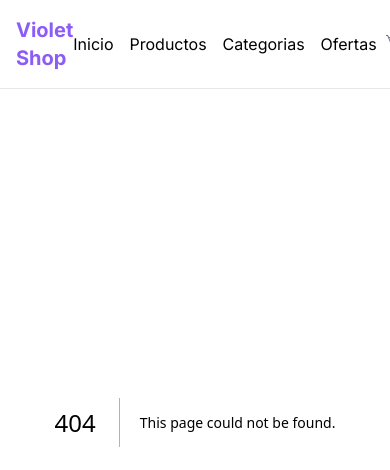
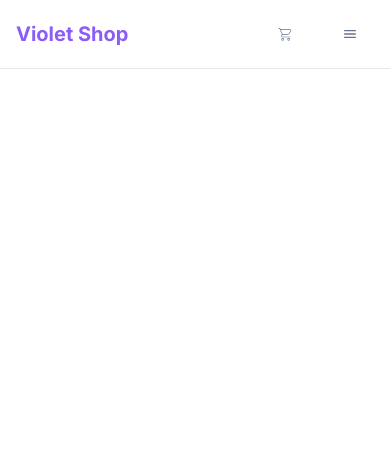
Before and after one commit to josecoronel20/ecommerceRefactor, a Next.js app: page /productos/1 in a window 390 px wide. Before the commit this address had no page. Shown: the top 470 px of the page. Built offline with nearby package versions, Linux system fonts and the light colour scheme.

Commit message:
corrige estilos responsive

```diff
--- a/src/app/page.tsx
+++ b/src/app/page.tsx
@@ -6,7 +6,7 @@ import React from "react";
 const Home = () => {
   return (
     <main>
-      <section className="flex flex-col items-center justify-center h-96 gap-5 pt-20">
+      <section className="flex flex-col items-center justify-center h-screen md:h-96 gap-5 pt-36 ">
         <div className="flex flex-col items-center justify-center gap-5">
           <h1 className="text-6xl font-bold text-violet-600 text-center">Descubre Productos Exclusivos</h1>
           <p className="text-gray-500 w-3/4 text-center">
--- /dev/null
+++ b/src/app/productos/[id]/page.tsx
@@ -0,0 +1,11 @@
+import React from 'react'
+import { useParams } from 'next/navigation';
+
+const page = () => {
+  const { id } = useParams();
+  return (
+    <div>{id}</div>
+  )
+}
+
+export default page
--- a/src/app/productos/detalles/page.tsx
+++ /dev/null
@@ -1,9 +0,0 @@
-import React from 'react'
-
-const ProductoDetalle = () => {
-  return (
-    <div>ProductoDetalle</div>
-  )
-}
-
-export default ProductoDetalle
--- a/src/assets/icons/index.tsx
+++ b/src/assets/icons/index.tsx
@@ -29,3 +29,9 @@ export const LoadingIcon: React.FC<IconProps> = ({ className = '', width = 24, h
     <path fill={color} stroke="currentColor" stroke-dasharray="16" stroke-dashoffset="16" stroke-linecap="round" stroke-linejoin="round" stroke-width="2" d="M12 3c4.97 0 9 4.03 9 9"><animate fill="freeze" attributeName="stroke-dashoffset" dur="0.2s" values="16;0"/><animateTransform attributeName="transform" dur="1.5s" repeatCount="indefinite" type="rotate" values="0 12 12;360 12 12"/></path>
   </svg>
 );
+
+export const MenuIcon: React.FC<IconProps> = ({ className = '', width = 24, height = 24, color = grayColor }) => (
+  <svg xmlns="http://www.w3.org/2000/svg" width={width} height={height} viewBox="0 0 24 24" className={className}>
+    <path fill={color} d="M4 18q-.425 0-.712-.288T3 17t.288-.712T4 16h16q.425 0 .713.288T21 17t-.288.713T20 18zm0-5q-.425 0-.712-.288T3 12t.288-.712T4 11h16q.425 0 .713.288T21 12t-.288.713T20 13zm0-5q-.425 0-.712-.288T3 7t.288-.712T4 6h16q.425 0 .713.288T21 7t-.288.713T20 8z"/>
+  </svg>
+);
--- a/src/components/header/Carrito.tsx
+++ b/src/components/header/Carrito.tsx
@@ -45,25 +45,25 @@ const Carrito = () => {
         </DialogContent>
       </Dialog>
 
-      <div
-        className="cursor-pointer hover:bg-gray-100 rounded duration-150 ease-in-out p-2 relative"
+      <Button
+        variant="ghost"
         onClick={toggle}
       >
         {<CartIcon />}
         {totalItems > 0 && (
-          <span className="absolute top-0 right-0 text-sm font-semibold text-violet-600">
+          <span className=" text-sm font-semibold text-violet-600">
             {totalItems}
           </span>
         )}
-      </div>
+      </Button>
 
       {isOpen && (
         <div
-          className="absolute top-0 right-0 w-full h-screen bg-black/50"
+          className="absolute top-0 right-0 w-full h-screen bg-black/50 z-40"
           onClick={toggle}
         >
           <div
-            className="bg-white absolute top-0 right-0 w-1/2 h-full p-4 flex flex-col justify-between"
+            className="bg-white absolute top-0 right-0 w-full lg:w-1/2 h-full p-4 flex flex-col justify-between"
             onClick={(e) => e.stopPropagation()}
           >
             <div className="flex justify-between items-center border-b pb-4">
--- a/src/components/header/Header.tsx
+++ b/src/components/header/Header.tsx
@@ -9,9 +9,9 @@ const Header = () => {
     <section className="flex justify-between items-center p-4 fixed w-full z-10 bg-white border-b border-gray-200">
       <Link href="/" className="text-xl font-bold text-violet-500 cursor-pointer">Violet Shop</Link>
 
+      <div className="flex flex-row-reverse md:flex-row items-center gap-4">
       <MenuNav />
 
-      <div>
         <Carrito />
       </div>
     </section>
--- a/src/components/header/MenuNav.tsx
+++ b/src/components/header/MenuNav.tsx
@@ -1,7 +1,12 @@
 import React from "react";
 import Link from "next/link";
+import { MenuIcon } from "@/assets/icons";
+import useToggle from "@/hooks/useToggle";
+import { Button } from "../ui/button";
 
 const MenuNav = () => {
+  const { isOpen, toggle } = useToggle();
+
   const navLinks = [
     {
       label: "Inicio",
@@ -30,11 +35,37 @@ const MenuNav = () => {
   };
 
   return (
-    <ul className="flex gap-4">
-      {navLinks.map((link) => {
-        return <LinkComponent key={link.href} label={link.label} href={link.href} />;
-      })}
-    </ul>
+    <div>
+      <Button variant="ghost" className="md:hidden z-40 relative" onClick={toggle}>
+        <MenuIcon/>
+      </Button>
+
+      {isOpen && (
+        <ul className="flex flex-col justify-center items-center gap-4 absolute top-0 left-0 w-full h-screen bg-white z-20">
+          {navLinks.map((link) => {
+            return (
+              <LinkComponent
+                key={link.href}
+                label={link.label}
+                href={link.href}
+              />
+            );
+          })}
+        </ul>
+      )}
+
+      <ul className="hidden md:flex gap-4">
+        {navLinks.map((link) => {
+          return (
+            <LinkComponent
+              key={link.href}
+              label={link.label}
+              href={link.href}
+            />
+          );
+        })}
+      </ul>
+    </div>
   );
 };
 
--- a/src/components/home/ProductosDestacados.tsx
+++ b/src/components/home/ProductosDestacados.tsx
@@ -25,7 +25,7 @@ const ProductosDestacados = () => {
       ) : (
         <div className="flex flex-col gap-4">
           <h2 className="text-2xl font-bold text-violet-600">Productos destacados</h2>
-          <div className="grid grid-cols-1 md:grid-cols-2 lg:grid-cols-3 xl:grid-cols-4 gap-4">
+          <div className="grid grid-cols-1 md:grid-cols-2 lg:grid-cols-3 xl:grid-cols-4 gap-4 justify-items-center">
             {productosDestacados.map((product) => (
               <div key={product.id}>
                 <ProductCard product={product} />
```
